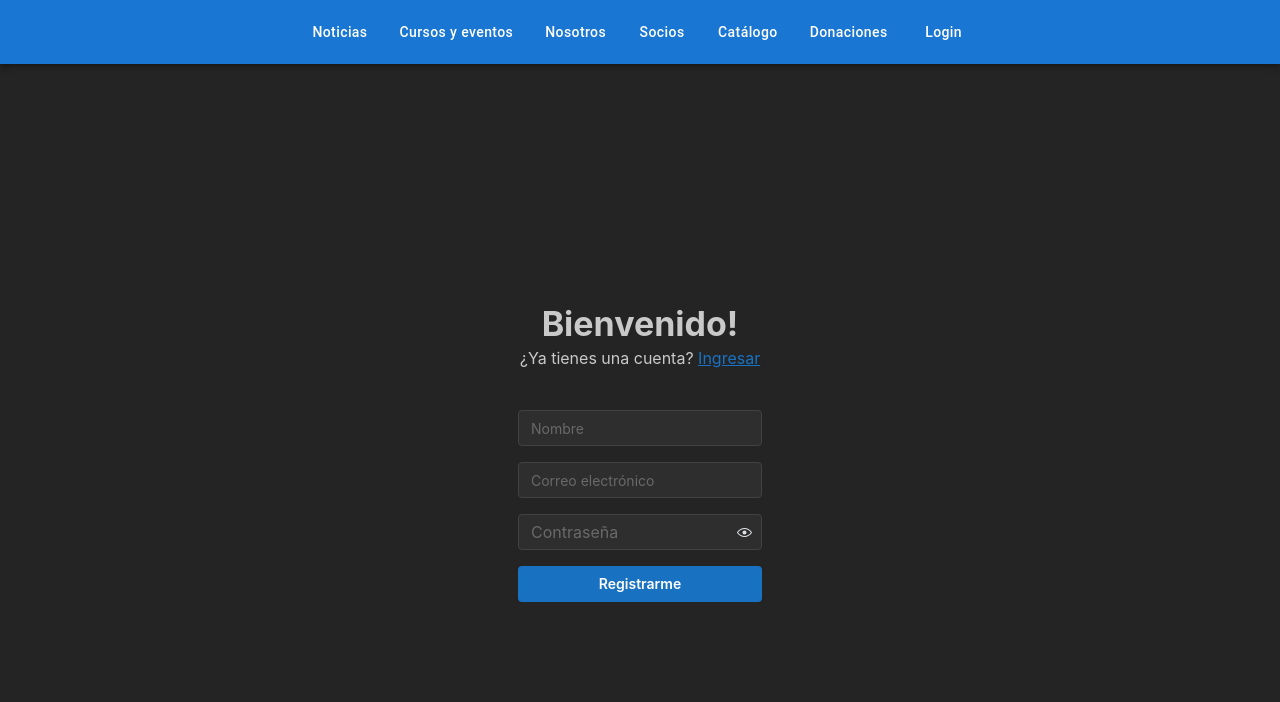
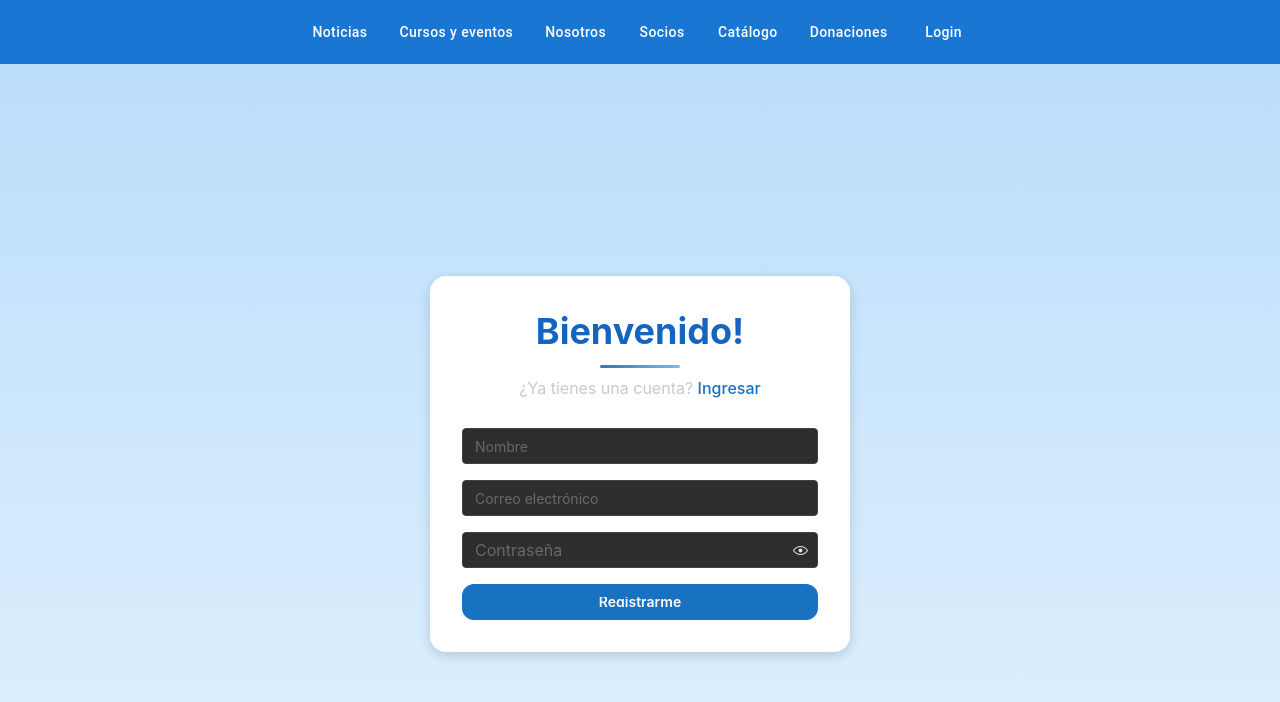
Before and after one commit to Gardella21/TP-Final-Cuch, a React (Vite) app in the folder React/: page /register in a window 1280 px wide. Shown: the top 702 px of the page. Built offline with nearby package versions, Linux system fonts and the light colour scheme.

Commit message:
arreglo de login y register css

```diff
--- a/React/src/pages/LoginPage/LoginPage.css
+++ b/React/src/pages/LoginPage/LoginPage.css
@@ -1,34 +1,83 @@
+
 .loginPage {
-	height: 100vh;
-	width: 100vw;
-	display: flex;
-	align-items: center;
-	justify-content: center;
-	padding: 16px;
+  min-height: 100vh;
+  background: linear-gradient(to bottom, #bbdefb, #e3f2fd);
+  display: flex;
+  justify-content: center;
+  align-items: center;
+  padding: 32px 16px;
 }
 
+
 .loginPage .container {
-	max-width: 420px;
-	display: flex;
-	flex-direction: column;
-	gap: 16px;
+  max-width: 420px;
+  width: 100%;
+  background: #fff;
+  padding: 32px;
+  border-radius: 16px;
+  box-shadow: 0px 4px 12px rgba(0, 0, 0, 0.15);
+
+  display: flex;
+  flex-direction: column;
+  gap: 20px;
 }
 
+
 .loginPage header {
-	text-align: center;
+  text-align: center;
+  margin-bottom: 16px;
+}
+
+.loginPage header h1,
+.loginPage header .mantine-Title-root {
+  font-size: clamp(26px, 4vw, 36px);
+  font-weight: 700;
+  color: #1565c0;
+  margin-bottom: 8px;
+  position: relative;
+}
+
+.loginPage header h1::after,
+.loginPage header .mantine-Title-root::after {
+  content: "";
+  display: block;
+  width: 80px;
+  height: 3px;
+  margin: 10px auto 0;
+  border-radius: 999px;
+  background: linear-gradient(90deg, #1565c0, #64b5f6);
+  opacity: 0.9;
 }
 
 .loginPage header a {
-	color: #1971c2;
+  color: #1971c2;
+  font-weight: 500;
+  text-decoration: none;
 }
 
-.loginPage form {
-	display: flex;
-	flex-direction: column;
-	padding: 24px;
-	gap: 16px;
+.loginPage header a:hover {
+  text-decoration: underline;
 }
 
+
+.loginPage form {
+  display: flex;
+  flex-direction: column;
+  gap: 16px;
+}
+
+
 .loginPage .errorMessage {
-	color: red;
+  color: #d32f2f;
+  font-size: 0.9rem;
+  text-align: center;
+  margin-top: -8px;
 }
+
+
+.loginPage button {
+  text-transform: none !important;
+  font-weight: 600 !important;
+  border-radius: 12px !important;
+  padding: 12px 0 !important;
+}
--- a/React/src/pages/RegisterPage/RegisterPage.css
+++ b/React/src/pages/RegisterPage/RegisterPage.css
@@ -1,34 +1,86 @@
+
 .registerPage {
-	height: 100vh;
-	width: 100vw;
+  min-height: 100vh;
+  background: linear-gradient(to bottom, #bbdefb, #e3f2fd);
   display: flex;
   align-items: center;
   justify-content: center;
-	padding: 16px;
+  padding: 32px 16px;
+  width: 100%;
 }
+
 
 .registerPage .container {
   max-width: 420px;
+  width: 100%;
+  background: #fff;
+  padding: 32px;
+  border-radius: 16px;
+  box-shadow: 0px 4px 12px rgba(0,0,0,0.15);
+
   display: flex;
   flex-direction: column;
-	gap: 16px;
+  gap: 20px;
 }
+
 
 .registerPage header {
   text-align: center;
+  margin-bottom: 8px;
 }
+
+
+.registerPage header h1,
+.registerPage header .mantine-Title-root {
+  font-size: clamp(26px, 4vw, 36px);
+  font-weight: 700;
+  color: #1565c0;
+  margin-bottom: 8px;
+  position: relative;
+}
+
+.registerPage header h1::after,
+.registerPage header .mantine-Title-root::after {
+  content: "";
+  display: block;
+  width: 80px;
+  height: 3px;
+  margin: 10px auto 0;
+  border-radius: 999px;
+  background: linear-gradient(90deg, #1565c0, #64b5f6);
+  opacity: 0.9;
+}
+
 
 .registerPage header a {
   color: #1971c2;
+  font-weight: 500;
+  text-decoration: none;
 }
+.registerPage header a:hover {
+  text-decoration: underline;
+}
+
 
 .registerPage form {
   display: flex;
   flex-direction: column;
-	padding: 24px;
   gap: 16px;
+  padding: 0;
 }
 
+
 .registerPage .errorMessage {
-	color: red;
+  color: #d32f2f;
+  font-size: 0.9rem;
+  text-align: center;
+  margin-top: -6px;
 }
+
+
+.registerPage button {
+  text-transform: none !important;
+  font-weight: 600 !important;
+  border-radius: 12px !important;
+  padding: 12px 0 !important;
+}
```
Lines whose indentation alone changed are shown as unchanged.
